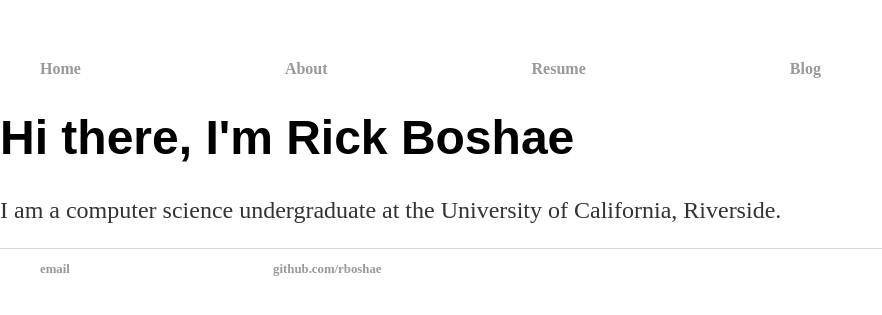
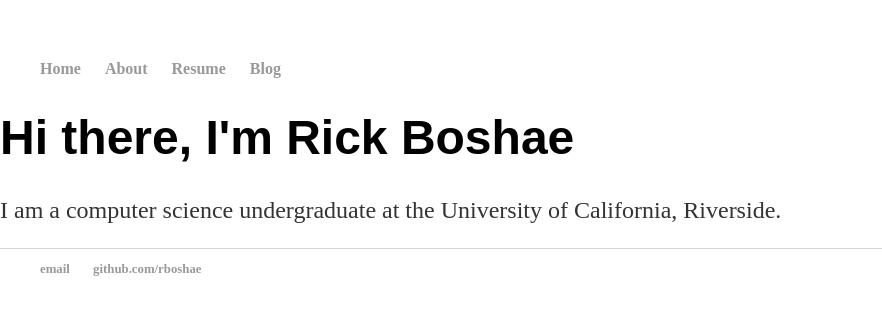
Before and after one commit to RBoshae/Personal-Website-1, a Jekyll site: the page built from index.html, in a window 1280 px wide. Shown: the top 315 px of the page, without its empty margins (0-882 px from the left). Built offline with Jekyll 4.4.1, drawn with Linux system fonts in a browser that asks for light colours.

Commit message:
Made Changes to main.css

```diff
--- a/css/main.css
+++ b/css/main.css
@@ -13,7 +13,7 @@
 
 nav ul, footer ul { font-size:1em; font-family:'Helvetica', 'Arial'. 'Sans-Serif'; padding; 0px; list-style: none; font-weight: bold; }
 
-nav ul li, footer ul li { display: inline; margin-right: 200px; }
+nav ul li, footer ul li { display: inline; margin-right: 20px; }
 
 footer { border-top: 1px solid #d5d5d5; font-size: .8em; }
 
```
